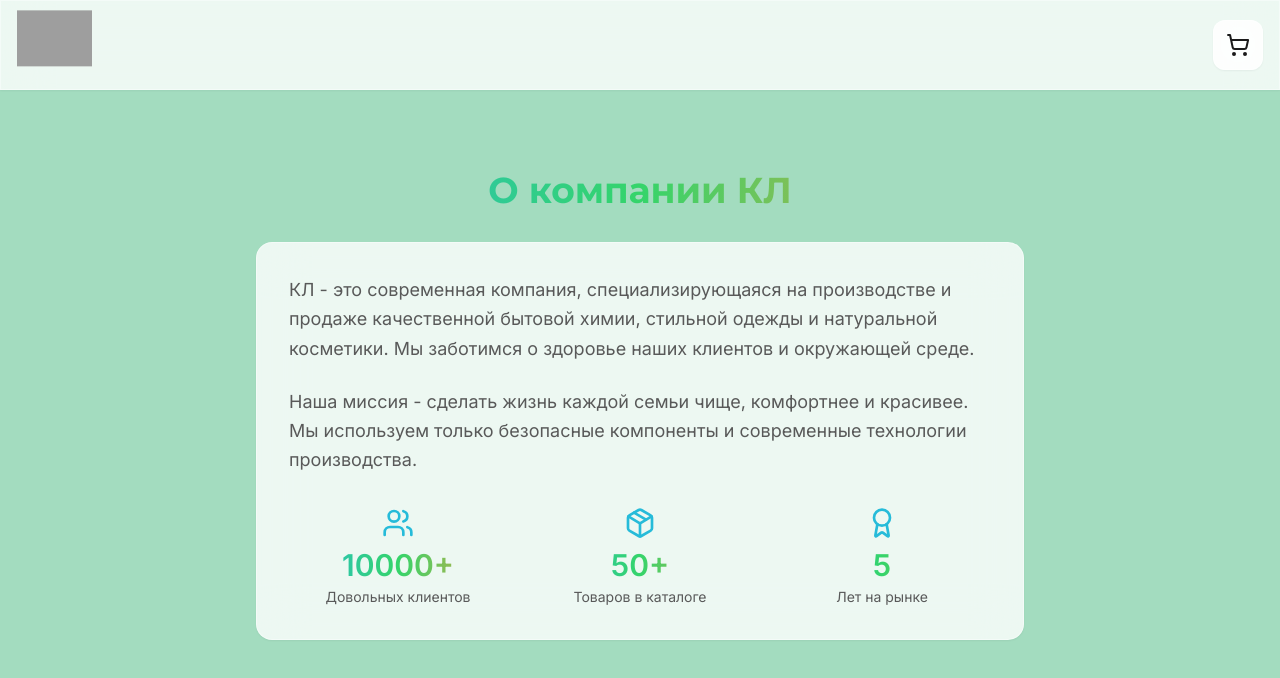
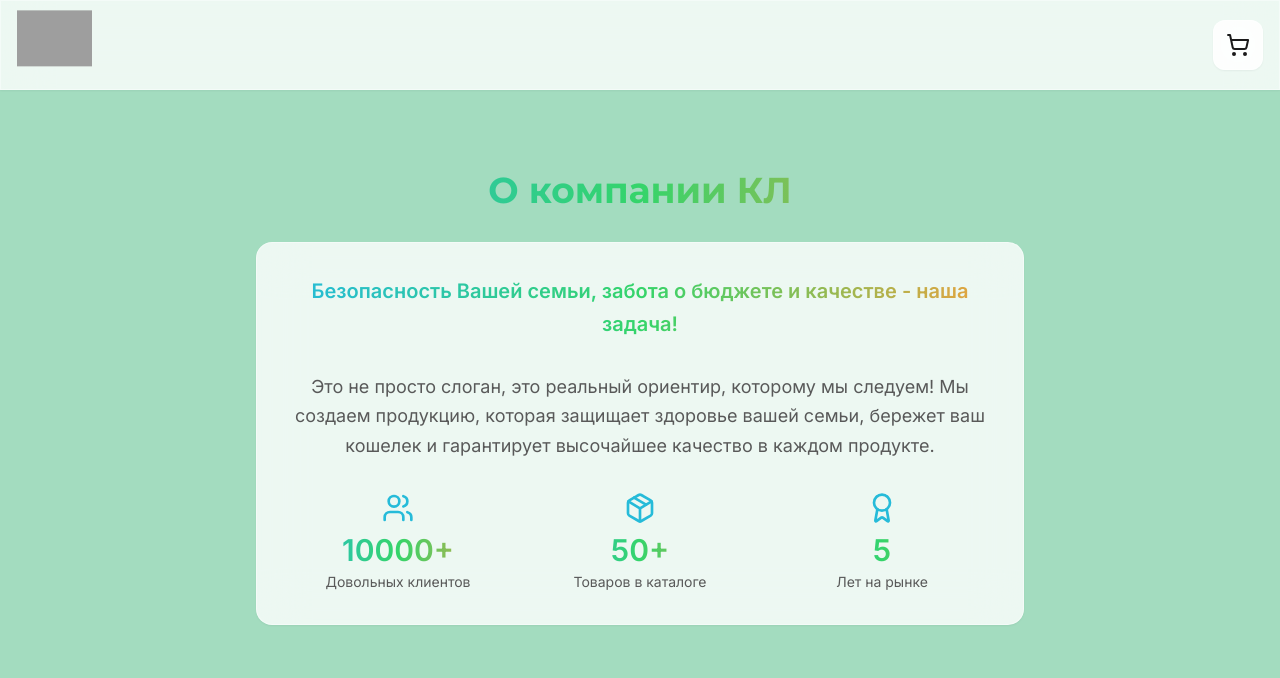
Before and after one commit to pr-poehali-dev/business-card-shop, a React (Vite) app: page / in a window 1280 px wide. Both pictures are taken after a click on the button "О нас". Shown: the top 678 px of the page. Built offline with nearby package versions, Linux system fonts and the light colour scheme; grey boxes are pictures that could not be loaded.

Commit message:
docs: обновить миссию компании

```diff
--- a/src/components/ContentSections.tsx
+++ b/src/components/ContentSections.tsx
@@ -174,13 +174,12 @@ const ContentSections = ({
               <h2 className="text-4xl font-bold text-center mb-8 text-gradient">О компании КЛ</h2>
               <Card className="glass-card border-primary/10">
                 <CardContent className="p-8">
-                  <p className="text-lg text-muted-foreground mb-6 leading-relaxed">
-                    КЛ - это современная компания, специализирующаяся на производстве и продаже качественной бытовой химии,
-                    стильной одежды и натуральной косметики. Мы заботимся о здоровье наших клиентов и окружающей среде.
+                  <p className="text-xl text-center font-semibold mb-8 text-gradient leading-relaxed">
+                    Безопасность Вашей семьи, забота о бюджете и качестве - наша задача!
                   </p>
-                  <p className="text-lg text-muted-foreground mb-6 leading-relaxed">
-                    Наша миссия - сделать жизнь каждой семьи чище, комфортнее и красивее. Мы используем только безопасные
-                    компоненты и современные технологии производства.
+                  <p className="text-lg text-muted-foreground mb-6 leading-relaxed text-center">
+                    Это не просто слоган, это реальный ориентир, которому мы следуем!
+                    Мы создаем продукцию, которая защищает здоровье вашей семьи, бережет ваш кошелек и гарантирует высочайшее качество в каждом продукте.
                   </p>
                   <div className="grid grid-cols-1 md:grid-cols-3 gap-6 mt-8">
                     {[
```
